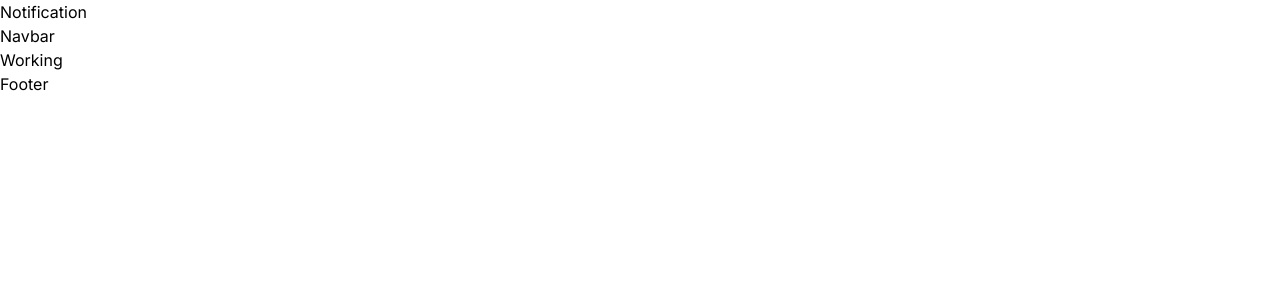
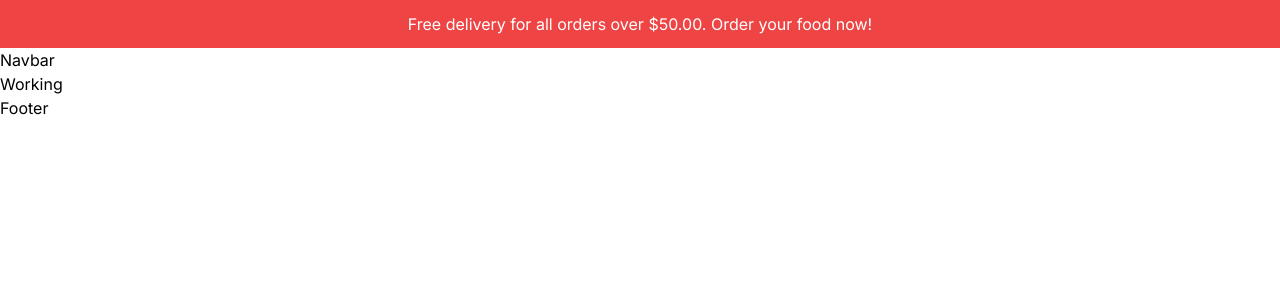
Before and after one commit to gregoryharris869/food_delivery_app, a Next.js app: page / in a window 1280 px wide. Shown: the top 300 px of the page. Built offline with nearby package versions, Linux system fonts and the light colour scheme.

Commit message:
Update Notification.tsx

```diff
--- a/src/components/Notification.tsx
+++ b/src/components/Notification.tsx
@@ -1,7 +1,11 @@
 import React from "react";
 
 const Notification = () => {
-  return <div>Notification</div>;
+  return (
+    <span className="h-12 bg-red-500 text-white px-4 flex items-center justify-center text-center text-sm md:text-base cursor-pointer">
+      Free delivery for all orders over $50.00. Order your food now!
+    </span>
+  );
 };
 
 export default Notification;
```
